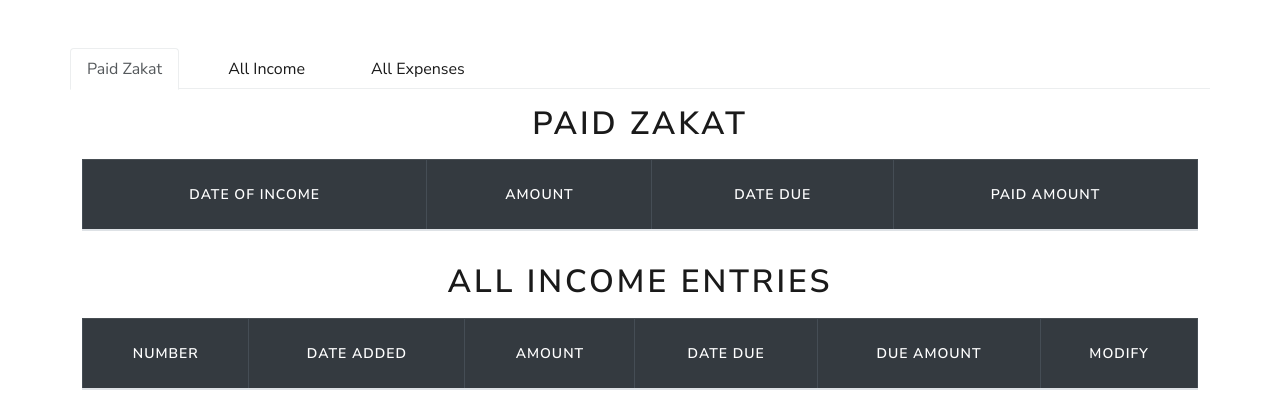
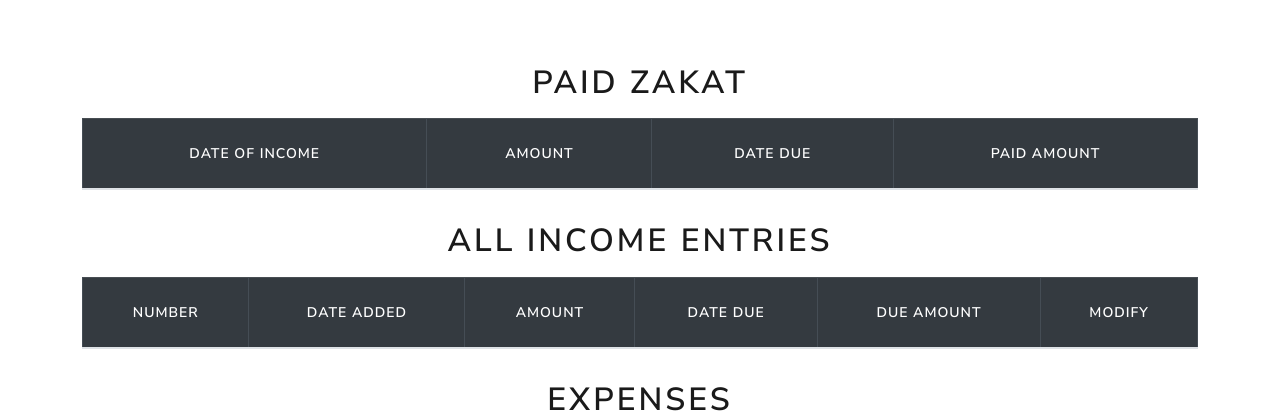
Before and after one commit to faisalsherif7/CS50-final-project, a Flask app: page /history in a window 1280 px wide. Shown: the part 92-512 px from the top of the page. Run offline with Flask 2, Linux system fonts and the light colour scheme; data comes from the database, SQL or seed files in the repository; lists and menus that the app fills with data are empty; some libraries are stand-ins or nearby versions.

Commit message:
clean slate for history tab with only tables. Add navigation tabs if necessary.

```diff
--- a/templates/history.html
+++ b/templates/history.html
@@ -5,26 +5,6 @@
 {% block content %}
 
 
-
-
-
-<ul class="nav nav-tabs" id="myTab" role="tablist">
-    <li class="nav-item" role="presentation">
-      <button class="nav-link active" id="paid_zakat-tab" data-bs-toggle="tab" data-bs-target="#paid_zakat-tab-pane" type="button" role="tab" aria-controls="paid_zakat-tab-pane" aria-selected="true">Paid Zakat</button>
-    </li>
-    <li class="nav-item" role="presentation">
-      <button class="nav-link" id="all_income-tab" data-bs-toggle="tab" data-bs-target="#all_income-tab-pane" type="button" role="tab" aria-controls="all_income-tab-pane" aria-selected="false">All Income</button>
-    </li>
-    <li class="nav-item" role="presentation">
-      <button class="nav-link" id="all_expenses-tab" data-bs-toggle="tab" data-bs-target="#all_expenses-tab-pane" type="button" role="tab" aria-controls="all_expenses-tab-pane" aria-selected="false">All Expenses</button>
-    </li>
-</ul>
-
-<div class="tab-content" id="myTabContent">
-    <div class="tab-pane fade show active" id="#paid_zakat-tab-pane" role="tabpanel" aria-labelledby="-tab" tabindex="0">
-
-    </div>
-</div>
 
 <div class="table-responsive">
     <table class="table table-bordered mt-3">
```
Also changed, not shown: 1 other file.
